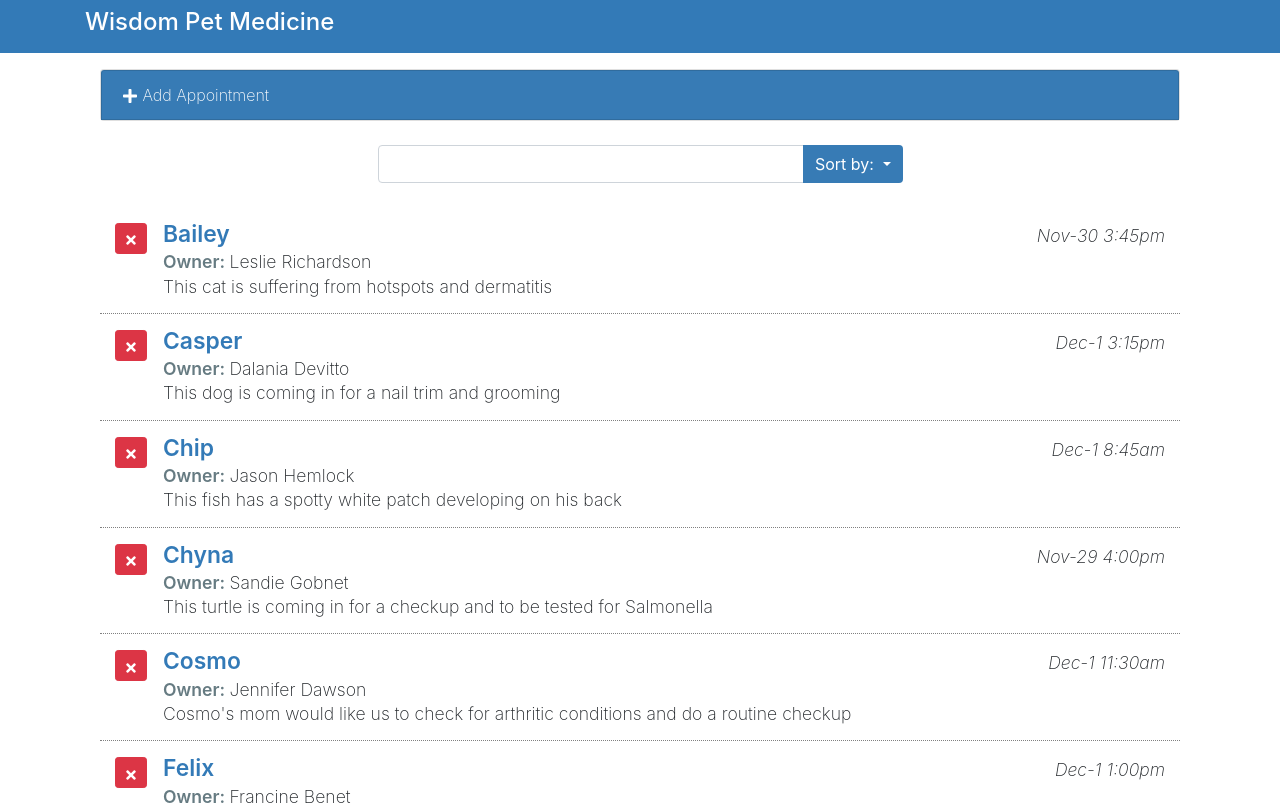
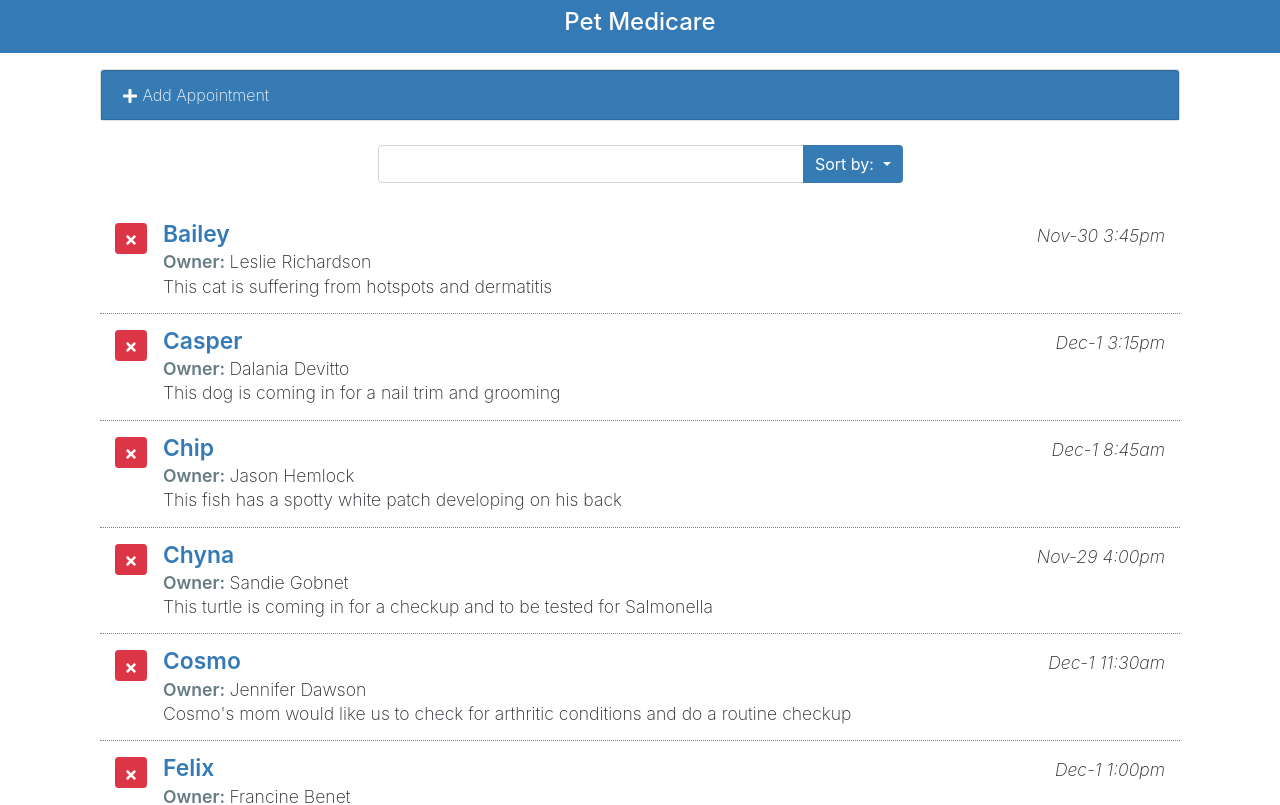
Before and after one commit to icebox827/appointments-manager, a React (Create React App) app: page / in a window 1280 px wide. Shown: the top 805 px of the page. Built offline with nearby package versions, Linux system fonts and the light colour scheme.

Commit message:
Fix asc and desc sorting bug and center leading title

```diff
--- a/public/index.html
+++ b/public/index.html
@@ -29,7 +29,7 @@
   <body>
     <noscript>You need to enable JavaScript to run this app.</noscript>
     <header class="container text-white">
-      <h4 class="py-2">Wisdom Pet Medicine</h4>
+      <h4 class="py-2 text-center">Pet Medicare</h4>
     </header>
 
     <div id="root"></div>
--- a/src/components/SearchAppointments.js
+++ b/src/components/SearchAppointments.js
@@ -57,7 +57,7 @@ class SearchAppointments extends Component {
                   'sort-by dropdown-item ' +
                   (this.props.orderDir === 'asc' ? 'active' : '')
                 }
-                  onClick={ e => this.props.changeOrder(this.props.orderDir, 'asc')}
+                  onClick={ e => this.props.changeOrder(this.props.orderBy, 'asc')}
                   href="#"
                 >
                   Asc
@@ -66,7 +66,7 @@ class SearchAppointments extends Component {
                   'sort-by dropdown-item ' +
                   (this.props.orderDir === 'desc' ? 'active' : '')
                 }
-                  onClick={ e => this.props.changeOrder(this.props.orderDir, 'desc')}
+                  onClick={ e => this.props.changeOrder(this.props.orderBy, 'desc')}
                   href="#"
                 >
                   Desc
```
